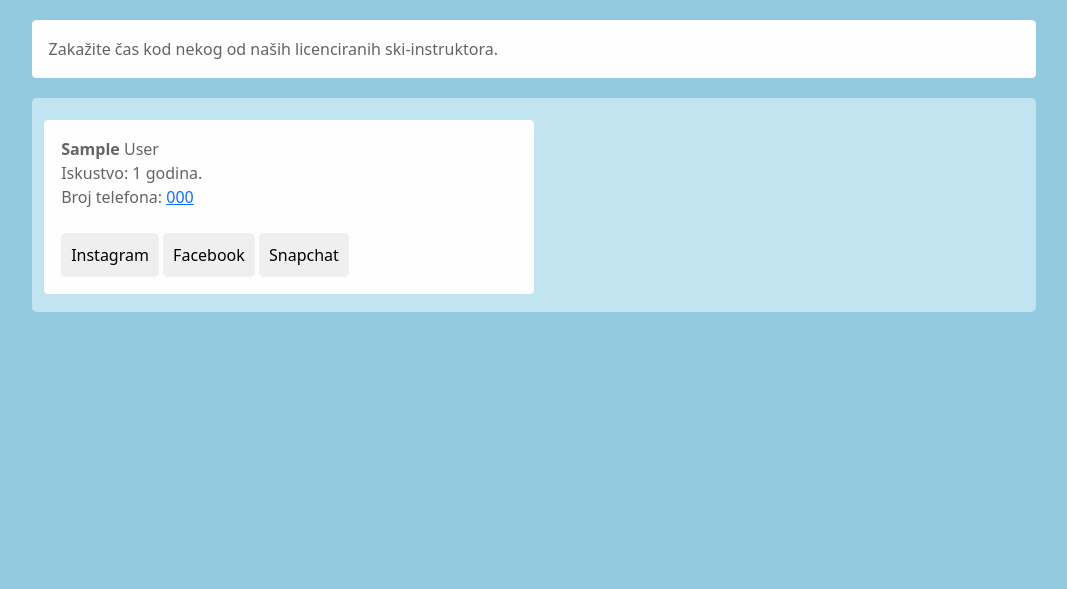
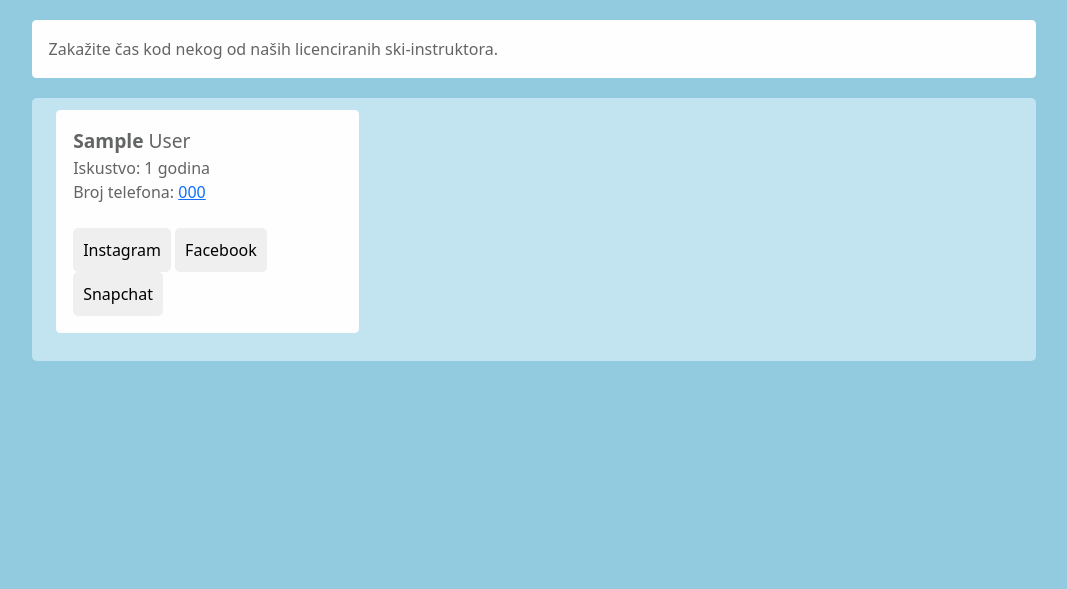
Before and after one commit to teodorcvijovic/Aplikacija-za-planiranje-skijaskih-aktivnosti, a Django app: page /instructors/ in a window 1280 px wide. Shown: the part 138-727 px from the top of the page, without its empty margins (106-1173 px from the left). Run offline with Django 4.2, Linux system fonts and the light colour scheme; tables that the repository leaves empty hold one stand-in row (values such as "Sample post"); some libraries are stand-ins or nearby versions.

Commit message:
Popravljen prikaz stranice sa instruktorima i dodati komentari

```diff
--- a/faza 5/djangoProject/jahorina/static/css/instructors.css
+++ b/faza 5/djangoProject/jahorina/static/css/instructors.css
@@ -1,9 +1,14 @@
+/* filip */
+/* css for page with instructors */
+
+/* for alert on top of the page */
 .instructors_alert {
     width: 80%;
     margin-top: 20px;
     margin-bottom: 20px;
 }
 
+/* for the entire row with all instructors */
 #instructorsRow {
     width: 80%;
     background-color: #c2e4f0;
@@ -12,22 +17,24 @@
     margin-bottom: 50px;
 }
 
+/* for container div with instructors card */
 .instructorBox {
-    margin-bottom: 5px;
-    margin-top: 10px;
+    background-color: #c2e4f0;
 }
 
-.instructorBox:hover {
+/* for instructors card animation */
+.instructors:hover {
     color: white;
     background-color: #48c798;
 }
 
+/* for various effects on social media buttons */
 #linksDiv a {
     text-decoration: none;
 }
 
 #linksDiv button {
-    border: 0px;
+    border: 0;
     border-radius: 5px;
     padding: 10px;
 }
--- a/faza 5/djangoProject/templates/instructors.html
+++ b/faza 5/djangoProject/templates/instructors.html
@@ -27,23 +27,28 @@
 
         </div>
 
+    <!-- filip -->
     <!-- this row will be displayed only if there is instructors
-     it is ont in the if above, because of the display issues-->
+     it is not in the if above, because of the display issues-->
     {% if instructors %}
         <div class="d-flex justify-content-center">
         <div class="row" id="instructorsRow">
 
             {% for instructor in instructors %}
 
-            <div class="col-md-12 col-lg-6 alert alert-light instructorBox">
+                <!-- container box for instructors card -->
+                <div class="col-md-12 col-lg-6 col-xl-4 instructorBox">
 
+                <div class="alert alert-light instructors">
+                    <div style="font-size: larger">
                         <strong>{{ instructor.name }} </strong>
                         {{ instructor.surname }} <br>
+                    </div>
 
                     {% if instructor.experience == 3 or instructor.experience == 2 or instructor.experience == 4 %}
-                    Iskustvo: {{ instructor.experience }} godine.
+                        Iskustvo: {{ instructor.experience }} godine
                         {% else %}
-                    Iskustvo: {{ instructor.experience }} godina.
+                        Iskustvo: {{ instructor.experience }} godina
                     {% endif %}
                     <br>
                         Broj telefona: <a href="tel:{{ instructor.phone }}">{{ instructor.phone }}</a>
@@ -77,6 +82,8 @@
 
                 </div>
 
+                </div>
+
             {% endfor %}
 
         </div>
```
Lines whose indentation alone changed are shown as unchanged.
